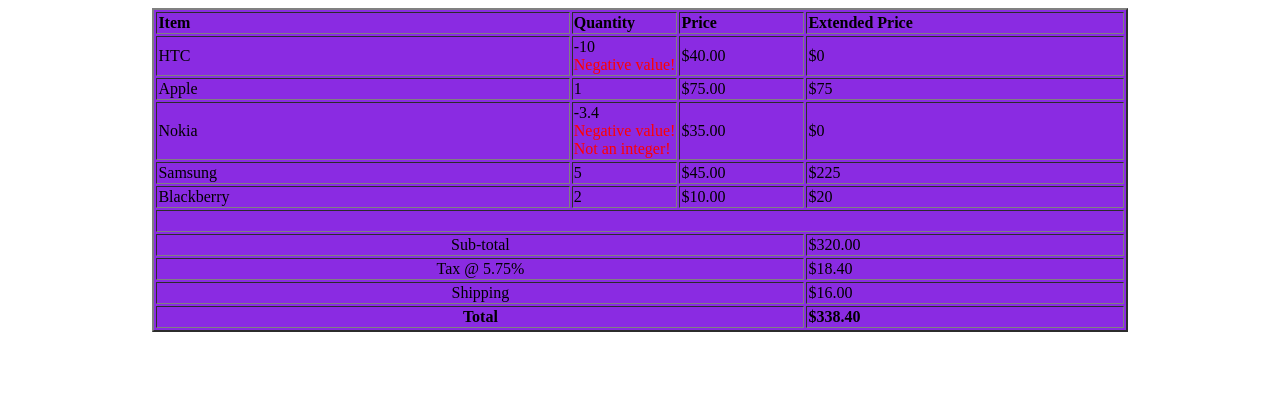
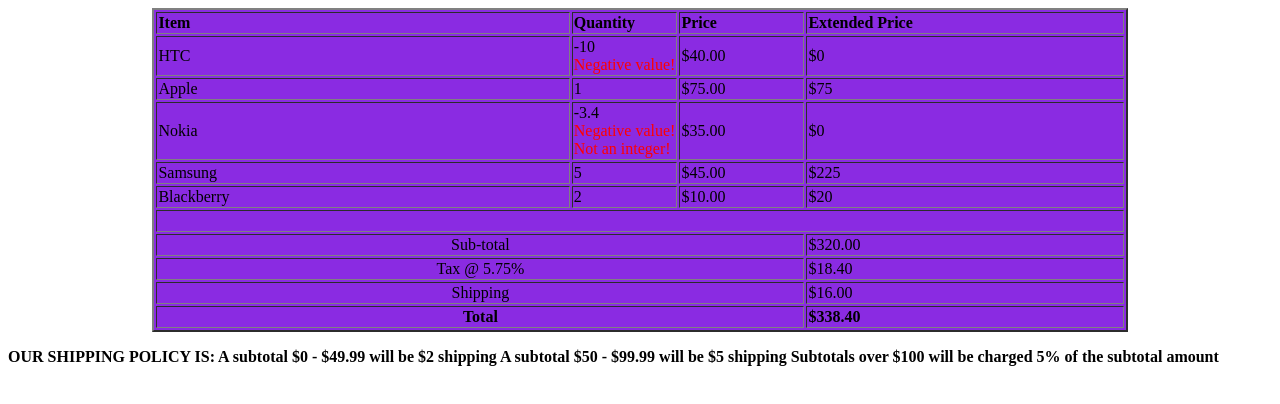
Before and after one commit to shmeldon/ITM352_F23_repo, a plain HTML site: page WODs/Invoice3/invoice3.html in a window 1280 px wide. Drawn offline with Linux system fonts and the light colour scheme.

Commit message:
invoice3 done

```diff
--- a/WODs/Invoice3/invoice3.html
+++ b/WODs/Invoice3/invoice3.html
@@ -103,9 +103,9 @@
                     cell.style.width = widths[i];
                }
                generate_item_rows(quantities);
-
           </script>
      </table>
+     <p><b>OUR SHIPPING POLICY IS: A subtotal $0 - $49.99 will be $2 shipping A subtotal $50 - $99.99 will be $5 shipping Subtotals over $100 will be charged 5% of the subtotal amount</b></p>
 </body>
 
 </html>
```
